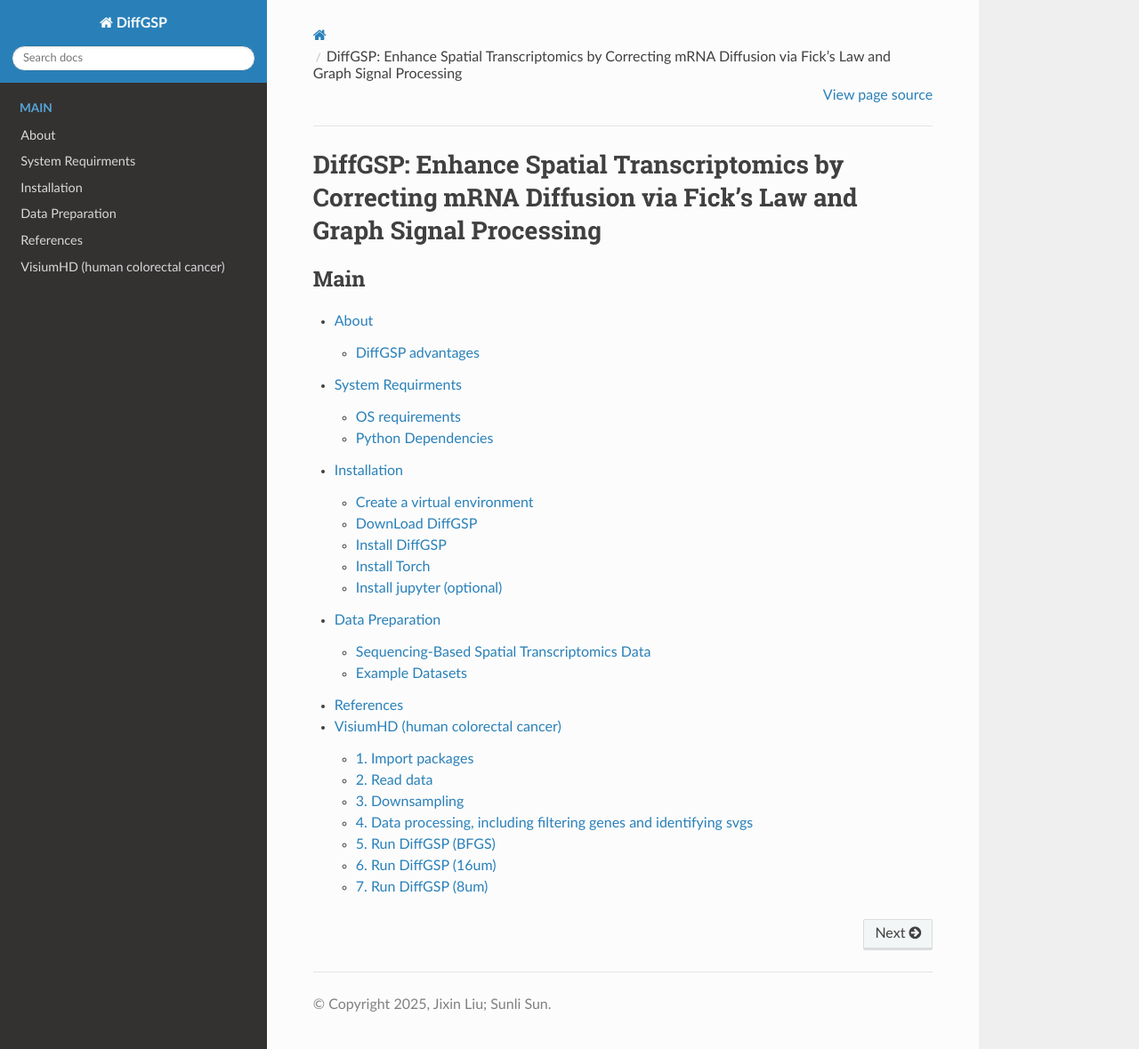
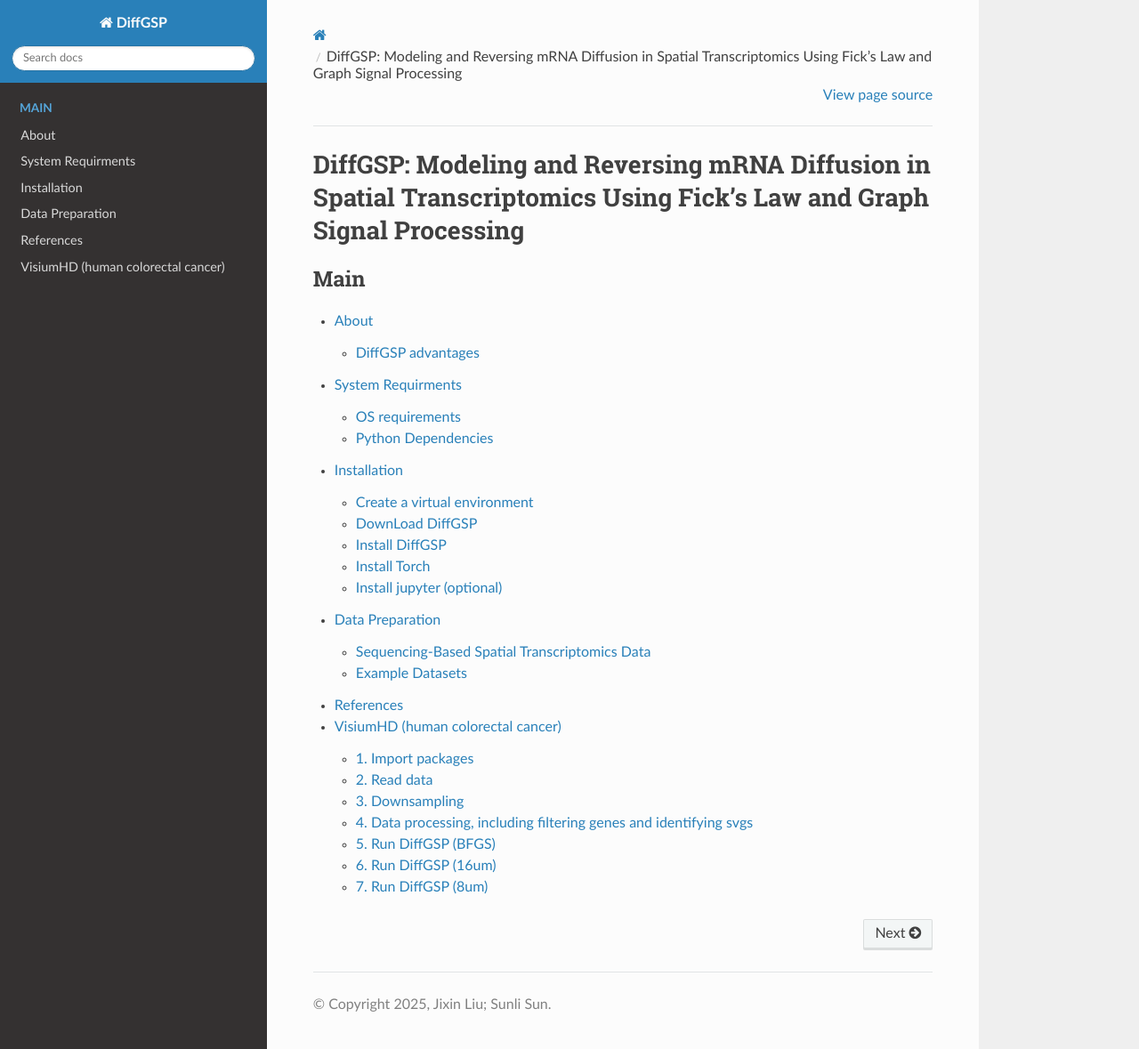
Before and after one commit to jxLiu-bio/DiffGSP, a Sphinx documentation site: the page built from source/index.rst, in a window 1280 px wide and 1179 px high. Shown: the whole window at 89% size. Built offline with Sphinx 7.4.7 and the Read the Docs theme 3.1.0, drawn with Linux system fonts in a browser that asks for light colours; pages that are not in the unit, such as notebooks, are missing from menus.

Commit message:
Update index.rst

```diff
--- a/source/index.rst
+++ b/source/index.rst
@@ -1,4 +1,4 @@
-DiffGSP: Enhance Spatial Transcriptomics by Correcting mRNA Diffusion via Fick’s Law and Graph Signal Processing
+DiffGSP: Modeling and Reversing mRNA Diffusion in Spatial Transcriptomics Using Fick’s Law and Graph Signal Processing
 ==================================================================================================================
 
 .. toctree::
```
